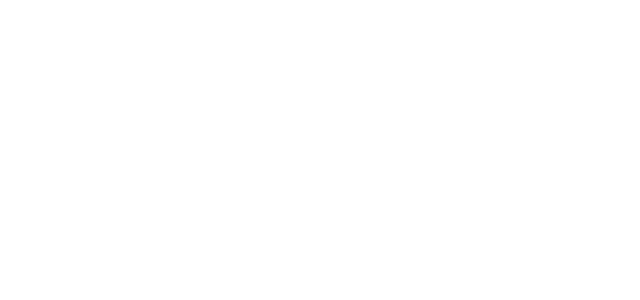
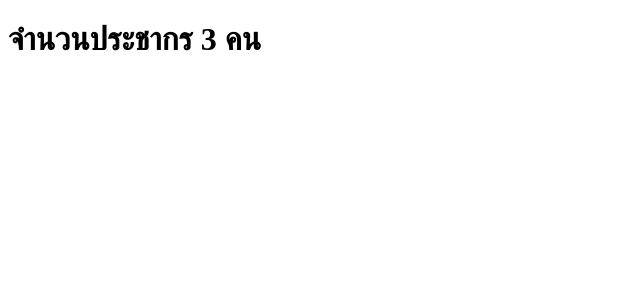
Before and after one commit to itthikon/projectReact, a React (Vite) app: page / in a window 1280 px wide. Shown: the top 300 px of the page, without its empty margins (0-640 px from the left). Built offline with nearby package versions, Linux system fonts and the light colour scheme.

Commit message:
show data.length in web

```diff
--- a/src/App.jsx
+++ b/src/App.jsx
@@ -11,7 +11,7 @@
 
   return (
   <>
-
+  <h1>จำนวนประชากร {data.length} คน</h1>
   </>
   )
 }
```
